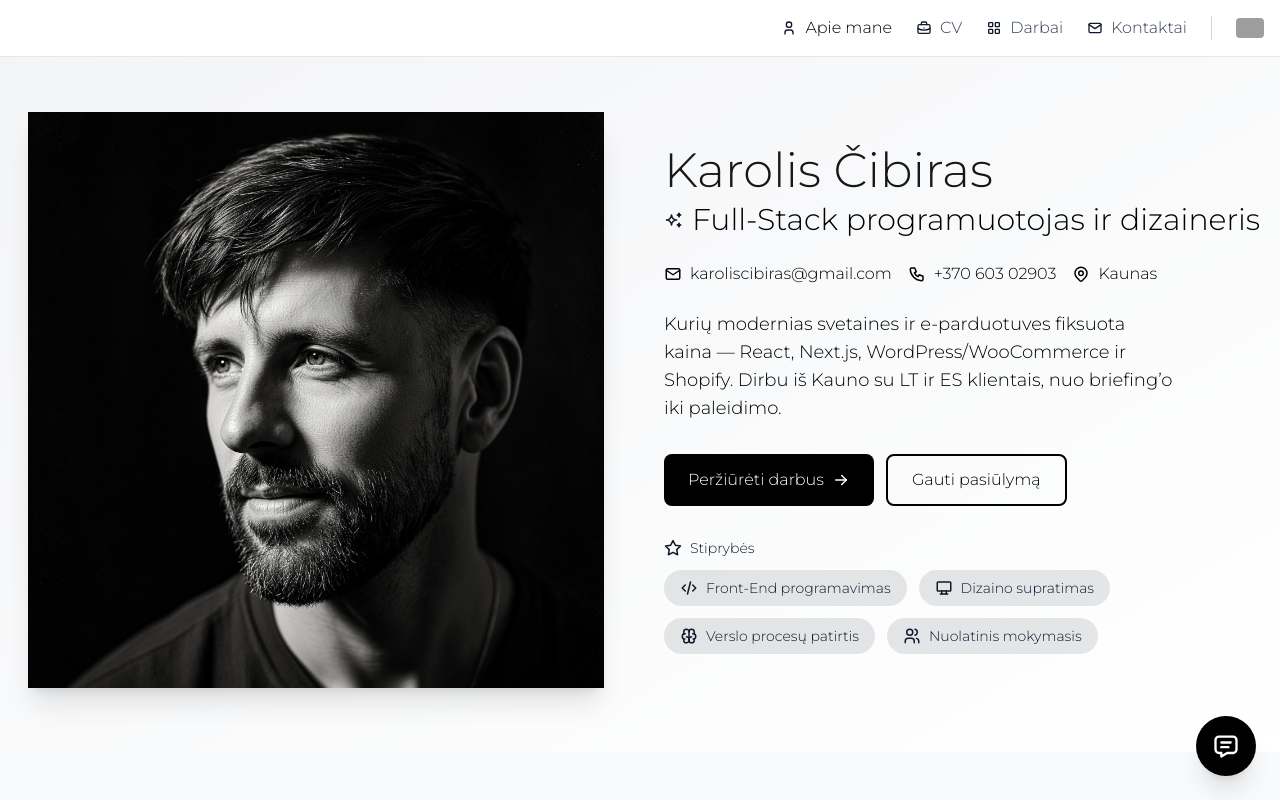
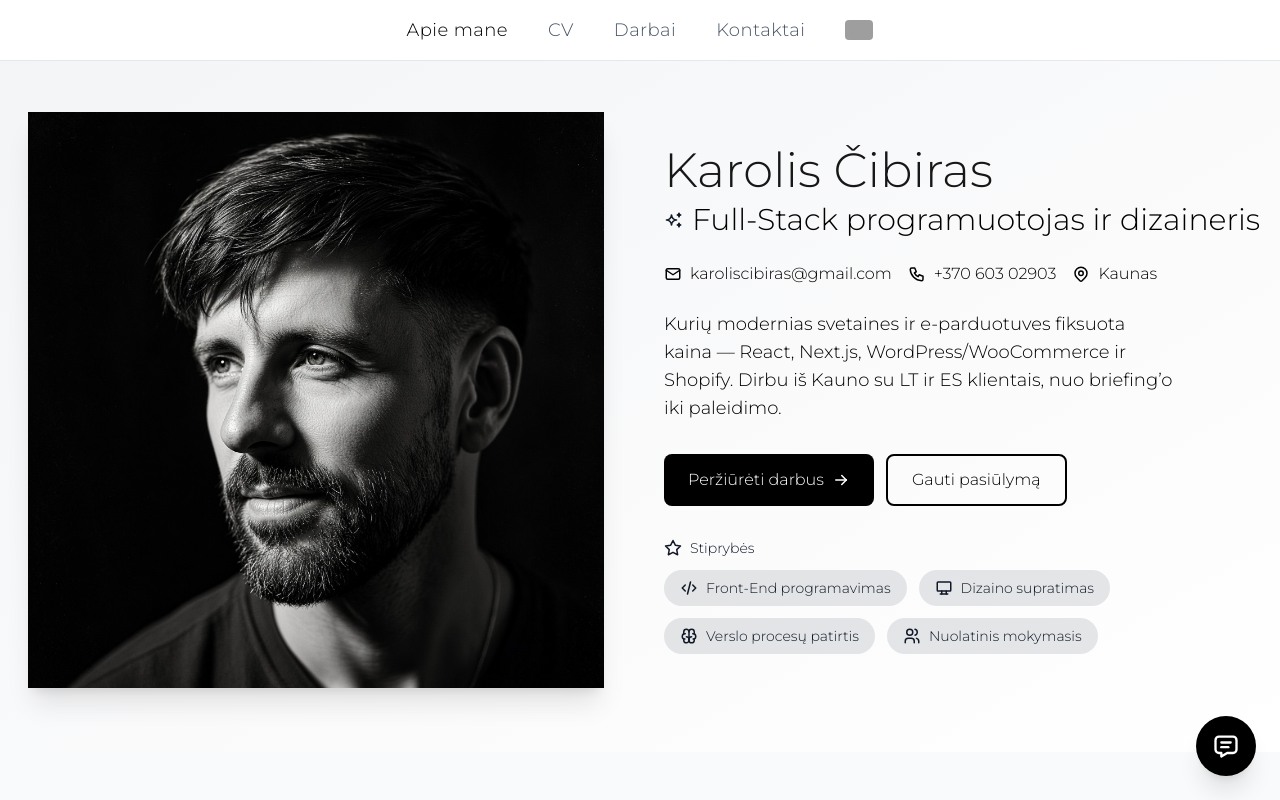
Before and after one commit to Jeshki/karolis-resume, a Next.js app: page / in a window 1280 px wide. Shown: the top 800 px of the page. Built offline with nearby package versions, Linux system fonts and the light colour scheme; grey boxes are pictures that could not be loaded.

Commit message:
Center the nav, drop item icons, and bump type size
Menu labels only, grouped in the middle, slightly larger tracking.

Co-authored-by: Karolis Cibiras <Jeshki@users.noreply.github.com>

```diff
--- a/src/components/Navbar.tsx
+++ b/src/components/Navbar.tsx
@@ -4,15 +4,15 @@ import { motion, AnimatePresence } from 'framer-motion';
 import Link from 'next/link';
 import { useState } from 'react';
 import { usePathname } from 'next/navigation';
-import { IconMenu2, IconX, IconUser, IconBriefcase, IconLayoutGrid, IconMail } from '@tabler/icons-react';
+import { IconMenu2, IconX } from '@tabler/icons-react';
 import { useLanguage } from 'src/contexts/LanguageContext';
 import Image from 'next/image';
 
 const links = [
-  { href: '/', icon: IconUser, lt: 'Apie mane', en: 'About' },
-  { href: '/resume', icon: IconBriefcase, lt: 'CV', en: 'Resume' },
-  { href: '/portfolio', icon: IconLayoutGrid, lt: 'Darbai', en: 'Work' },
-  { href: '/kontaktai', icon: IconMail, lt: 'Kontaktai', en: 'Contact' },
+  { href: '/', lt: 'Apie mane', en: 'About' },
+  { href: '/resume', lt: 'CV', en: 'Resume' },
+  { href: '/portfolio', lt: 'Darbai', en: 'Work' },
+  { href: '/kontaktai', lt: 'Kontaktai', en: 'Contact' },
 ] as const;
 
 export function Navbar() {
@@ -34,31 +34,27 @@ export function Navbar() {
       transition={{ duration: 0.4, ease: 'easeOut' }}
       className="fixed top-0 w-full z-[70] border-b border-gray-200 bg-white backdrop-blur-xl"
     >
-      <div className="max-w-7xl mx-auto px-4 py-4 flex justify-end items-center gap-2">
-        <div className="hidden md:flex items-center space-x-6">
+      <div className="relative max-w-7xl mx-auto px-4 py-4 flex justify-center items-center">
+        <div className="hidden md:flex items-center gap-10 text-lg tracking-wide">
           {links.map((link) => {
-            const Icon = link.icon;
             const active = isActive(link.href);
             return (
               <Link
                 key={link.href}
                 href={link.href}
                 aria-current={active ? 'page' : undefined}
-                className={`hover:text-primary transition flex items-center gap-2 ${
-                  active ? 'font-semibold text-black' : 'text-gray-700'
+                className={`hover:text-black transition ${
+                  active ? 'text-black' : 'text-gray-600'
                 }`}
               >
-                <Icon size={16} className="text-primary" />
                 {t(link.lt, link.en)}
               </Link>
             );
           })}
 
-          <div className="w-px h-6 bg-gray-300" />
-
           <button
             onClick={toggleLanguage}
-            className="flex items-center gap-1 hover:opacity-80 transition-opacity"
+            className="flex items-center hover:opacity-80 transition-opacity"
             aria-label={t('Pakeisti kalbą', 'Switch language')}
           >
             <Image
@@ -73,7 +69,7 @@ export function Navbar() {
 
         <button
           onClick={() => setIsOpen(!isOpen)}
-          className="md:hidden p-2 rounded-lg hover:bg-gray-100 transition"
+          className="md:hidden absolute right-4 p-2 rounded-lg hover:bg-gray-100 transition"
           aria-expanded={isOpen}
           aria-label={isOpen ? t('Uždaryti meniu', 'Close menu') : t('Atidaryti meniu', 'Open menu')}
         >
@@ -90,34 +86,30 @@ export function Navbar() {
             transition={{ duration: 0.25, ease: 'easeInOut' }}
             className="md:hidden bg-white border-t border-gray-200"
           >
-            <div className="px-4 pt-2 pb-4 space-y-2">
+            <div className="px-4 pt-3 pb-5 space-y-1 text-center text-lg tracking-wide">
               {links.map((link) => {
-                const Icon = link.icon;
                 const active = isActive(link.href);
                 return (
                   <Link
                     key={link.href}
                     href={link.href}
-                    className={`block py-2 hover:text-primary ${active ? 'font-semibold' : ''}`}
+                    className={`block py-2 hover:text-black ${active ? 'text-black' : 'text-gray-600'}`}
                     onClick={() => setIsOpen(false)}
                     aria-current={active ? 'page' : undefined}
                   >
-                    <span className="flex items-center gap-2">
-                      <Icon size={16} className="text-primary" />
-                      {t(link.lt, link.en)}
-                    </span>
+                    {t(link.lt, link.en)}
                   </Link>
                 );
               })}
             </div>
 
-            <div className="border-t border-gray-200 px-4 py-4 flex justify-between items-center">
+            <div className="border-t border-gray-200 px-4 py-4 flex justify-center">
               <button
                 onClick={() => {
                   toggleLanguage();
                   setIsOpen(false);
                 }}
-                className="flex items-center gap-2 text-sm"
+                className="flex items-center gap-2 text-base"
                 aria-label={t('Pakeisti kalbą', 'Switch language')}
               >
                 <Image
```
